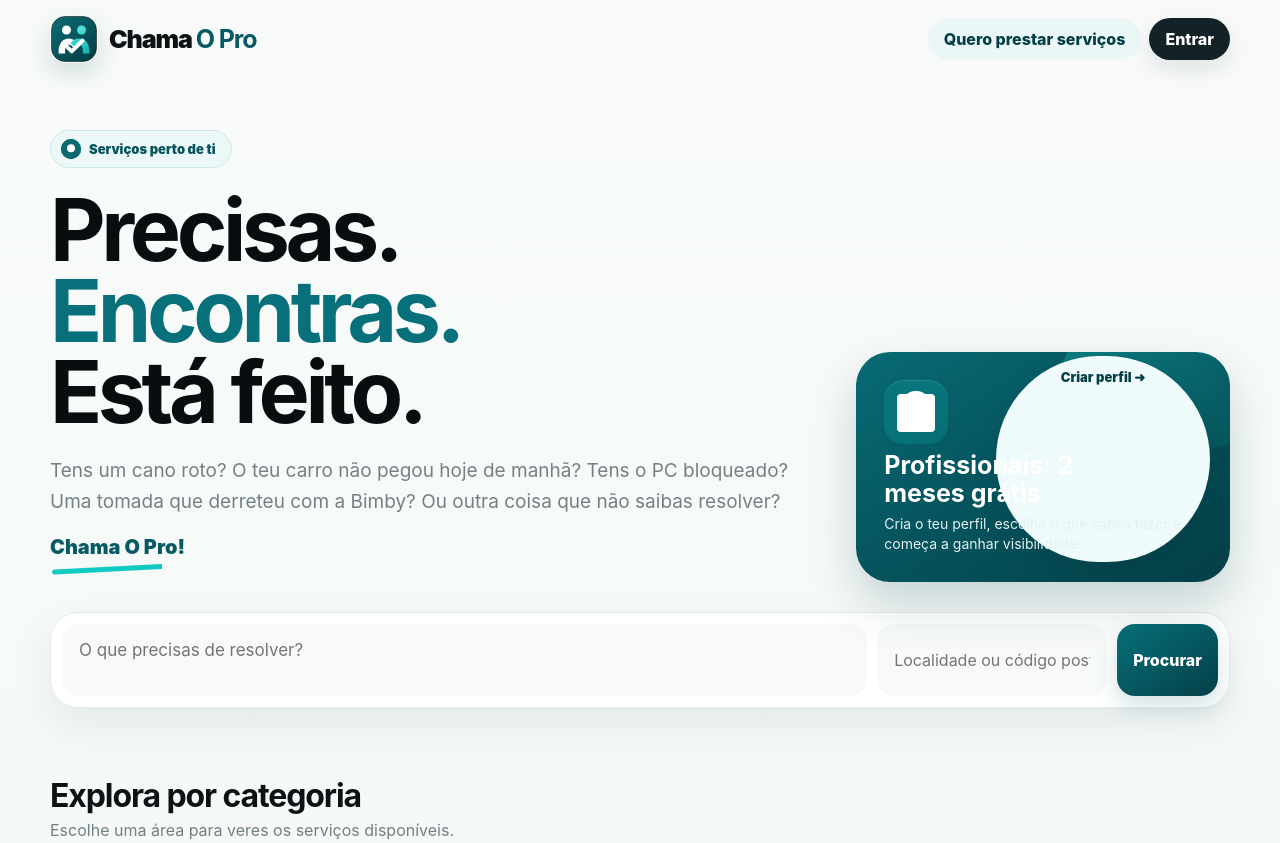
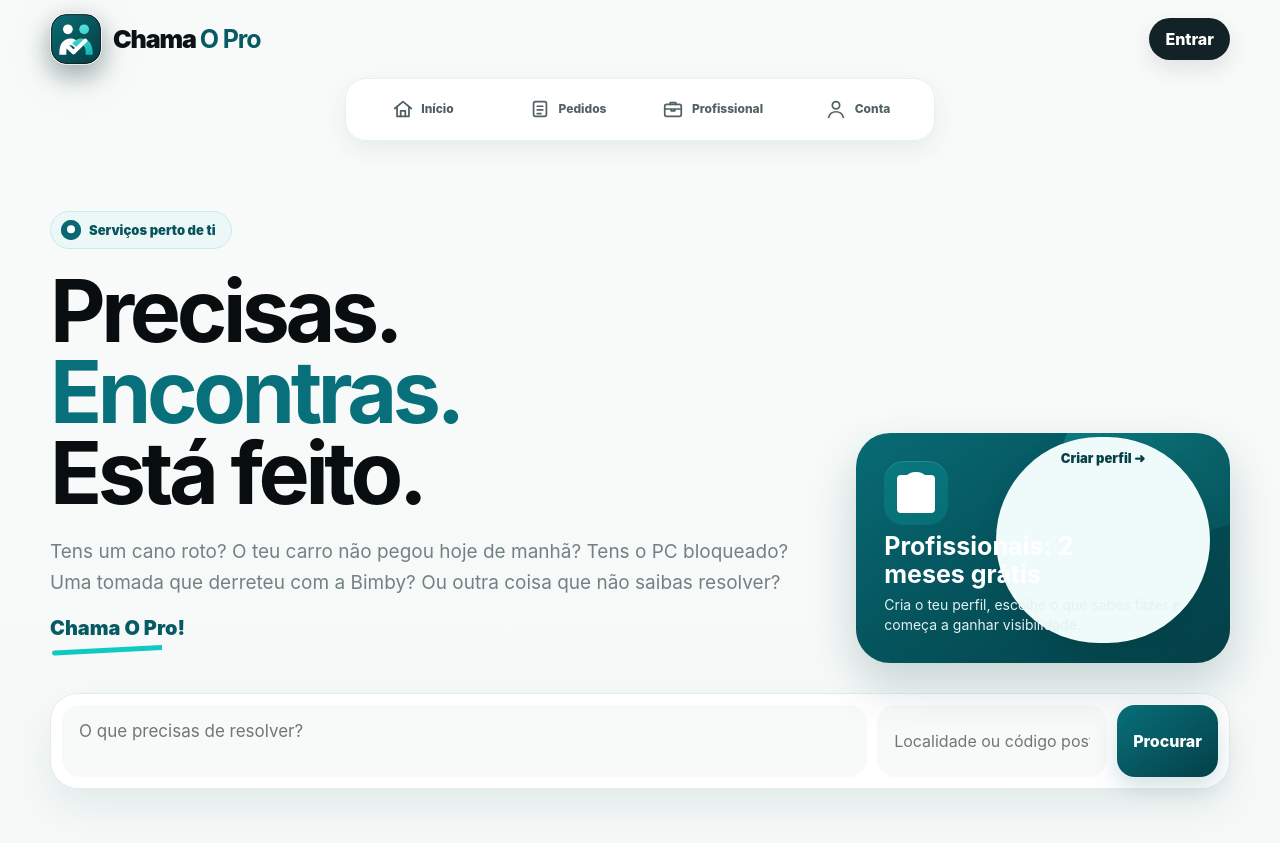
Before and after one commit to VilaPT/Site, a website: page fazja/index.html in a window 1280 px wide. Shown: the top 843 px of the page. Drawn offline with nearby package versions, Linux system fonts and the light colour scheme; files that its build step writes are made by us from their sources; no server answers; files whose address does not match are found by name.

Commit message:
Load build 22 navigation and UX refresh

```diff
--- a/fazja/index.html
+++ b/fazja/index.html
@@ -26,7 +26,7 @@
       try {
         const versionResponse = await fetch('./version.json?t=' + Date.now(), { cache: 'no-store' });
         const version = await versionResponse.json();
-        const build = String(version.build || '21');
+        const build = String(version.build || '22');
         const appResponse = await fetch('../fazja-preview/index.html?build=' + encodeURIComponent(build) + '&t=' + Date.now(), { cache: 'no-store' });
         let html = await appResponse.text();
         html = html.replace('<head>', '<head><base href="../fazja-preview/">');
@@ -34,8 +34,8 @@
         html = html.replace(/account\.css\?v=\d+/g, 'account.css?v=' + build);
         html = html.replace(/app\.js\?v=\d+/g, 'app.js?v=' + build);
         html = html.replace(/account\.js\?v=\d+/g, 'account.js?v=' + build);
-        html = html.replace('</head>', '<link rel="stylesheet" href="./community18.css?v=' + build + '"><link rel="stylesheet" href="./brand-refresh.css?v=' + build + '"><link rel="stylesheet" href="./mockup21.css?v=' + build + '"><style id="copBuild21Transition">body::before,body::after{display:none!important;content:none!important}body{animation:copPlatformReveal 1.05s cubic-bezier(.18,.72,.22,1) both!important}@keyframes copPlatformReveal{0%{opacity:0;filter:blur(1px);transform:translateY(6px)}50%{opacity:.72;filter:blur(.35px)}100%{opacity:1;filter:blur(0);transform:translateY(0)}}@media(prefers-reduced-motion:reduce){body{animation:none!important}}</style></head>');
-        html = html.replace('</body>', '<script type="module" src="./js/community.js?v=' + build + '"><\/script></body>');
+        html = html.replace('</head>', '<link rel="stylesheet" href="./community18.css?v=' + build + '"><link rel="stylesheet" href="./brand-refresh.css?v=' + build + '"><link rel="stylesheet" href="./mockup21.css?v=' + build + '"><link rel="stylesheet" href="./ux22.css?v=' + build + '"><style id="copBuild21Transition">body::before,body::after{display:none!important;content:none!important}body{animation:copPlatformReveal 1.05s cubic-bezier(.18,.72,.22,1) both!important}@keyframes copPlatformReveal{0%{opacity:0;filter:blur(1px);transform:translateY(6px)}50%{opacity:.72;filter:blur(.35px)}100%{opacity:1;filter:blur(0);transform:translateY(0)}}@media(prefers-reduced-motion:reduce){body{animation:none!important}}</style></head>');
+        html = html.replace('</body>', '<script type="module" src="./js/community.js?v=' + build + '"><\/script><script type="module" src="./navigation22.js?v=' + build + '"><\/script></body>');
         const remaining = Math.max(0, minimumLoadingMs - (performance.now() - startedAt));
         if (remaining) await new Promise((resolve) => setTimeout(resolve, remaining));
         document.open();
```
